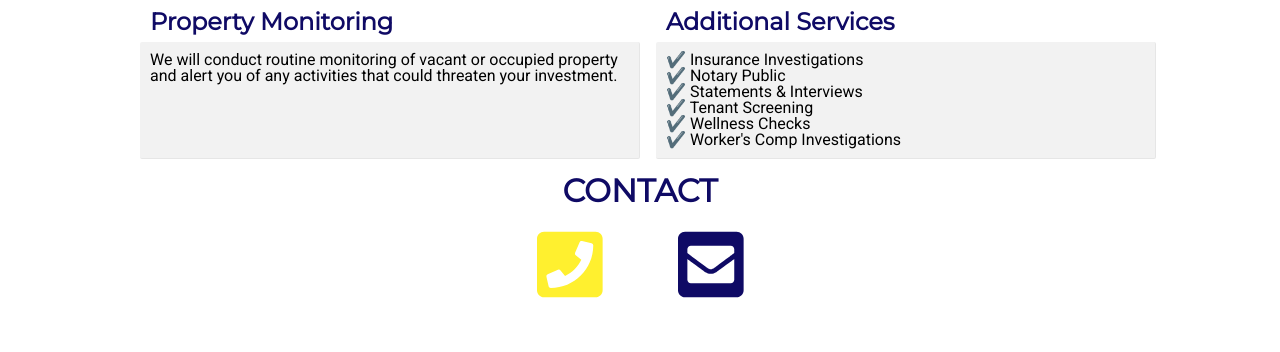
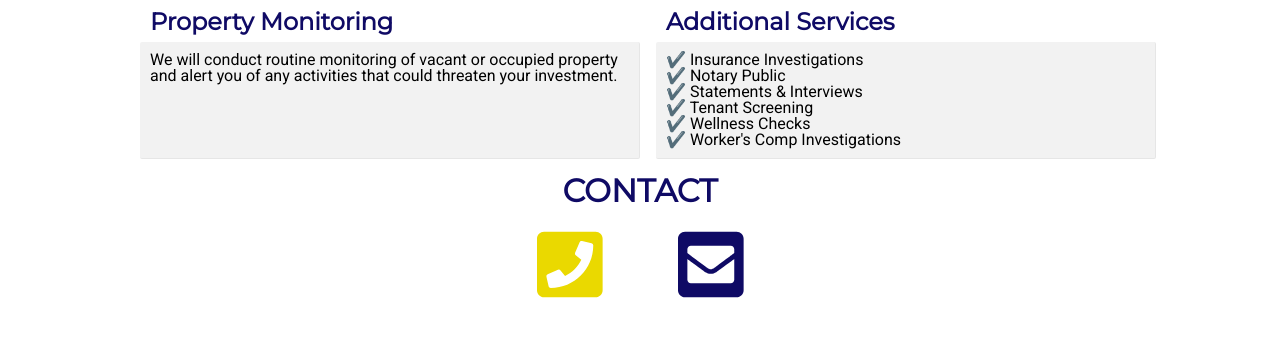
Before and after one commit to kristenmarie/interactive-pi, a website built with webpack: page src/index.html in a window 1280 px wide. In both pictures the pointer is over the link 569 px from the left and 1950 px from the top of the page. Shown: the part 1684-2036 px from the top of the page. Built offline with nearby package versions, Linux system fonts and the light colour scheme.

Commit message:
Change contact a tag hover color.

```diff
--- a/src/sass/layout/_contact.scss
+++ b/src/sass/layout/_contact.scss
@@ -15,7 +15,7 @@
       color: $siteBlue;
     }
     a:hover {
-      color: $siteYellowLighter;
+      color: $siteYellow;
     }
   }
 
```
